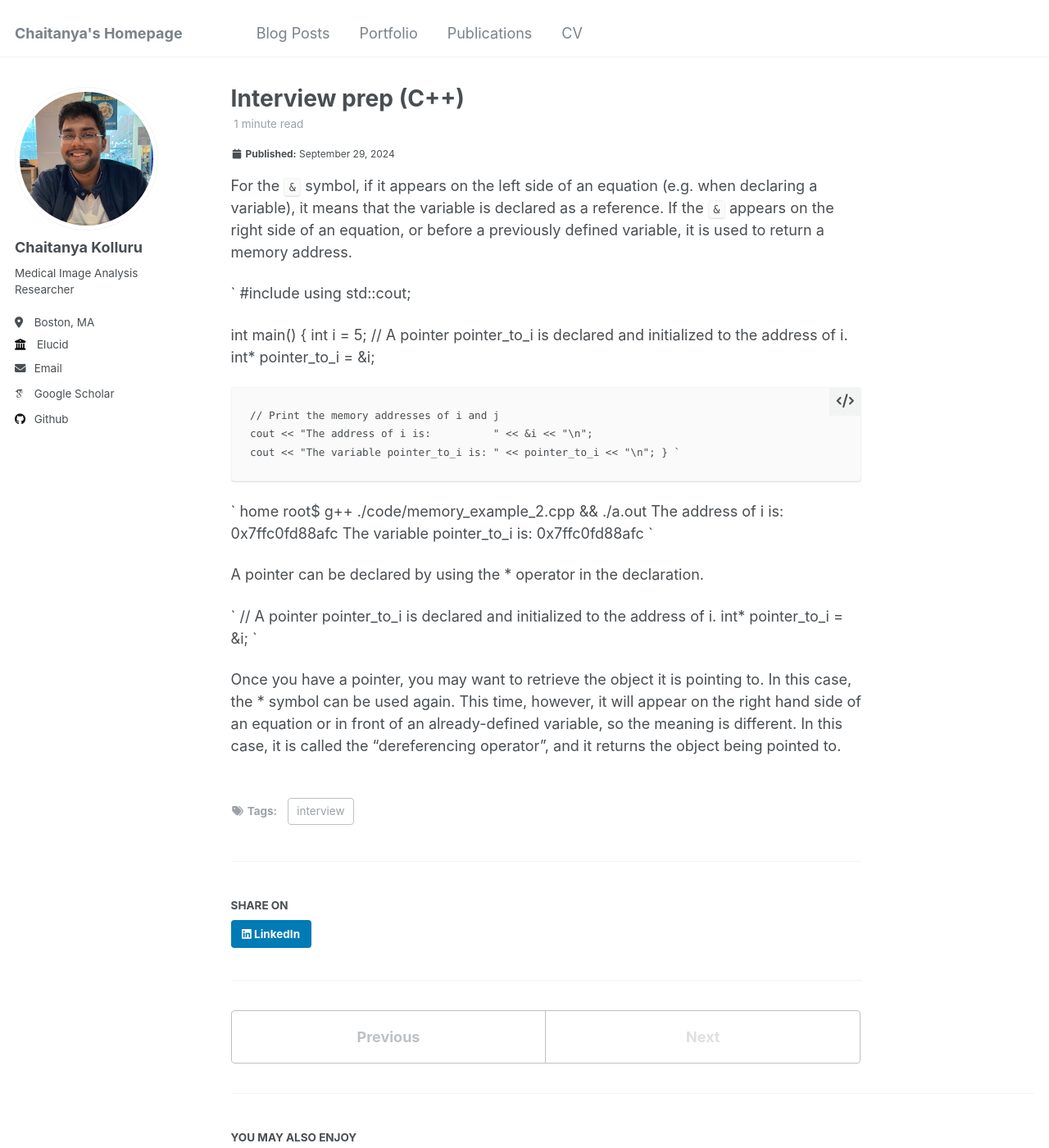
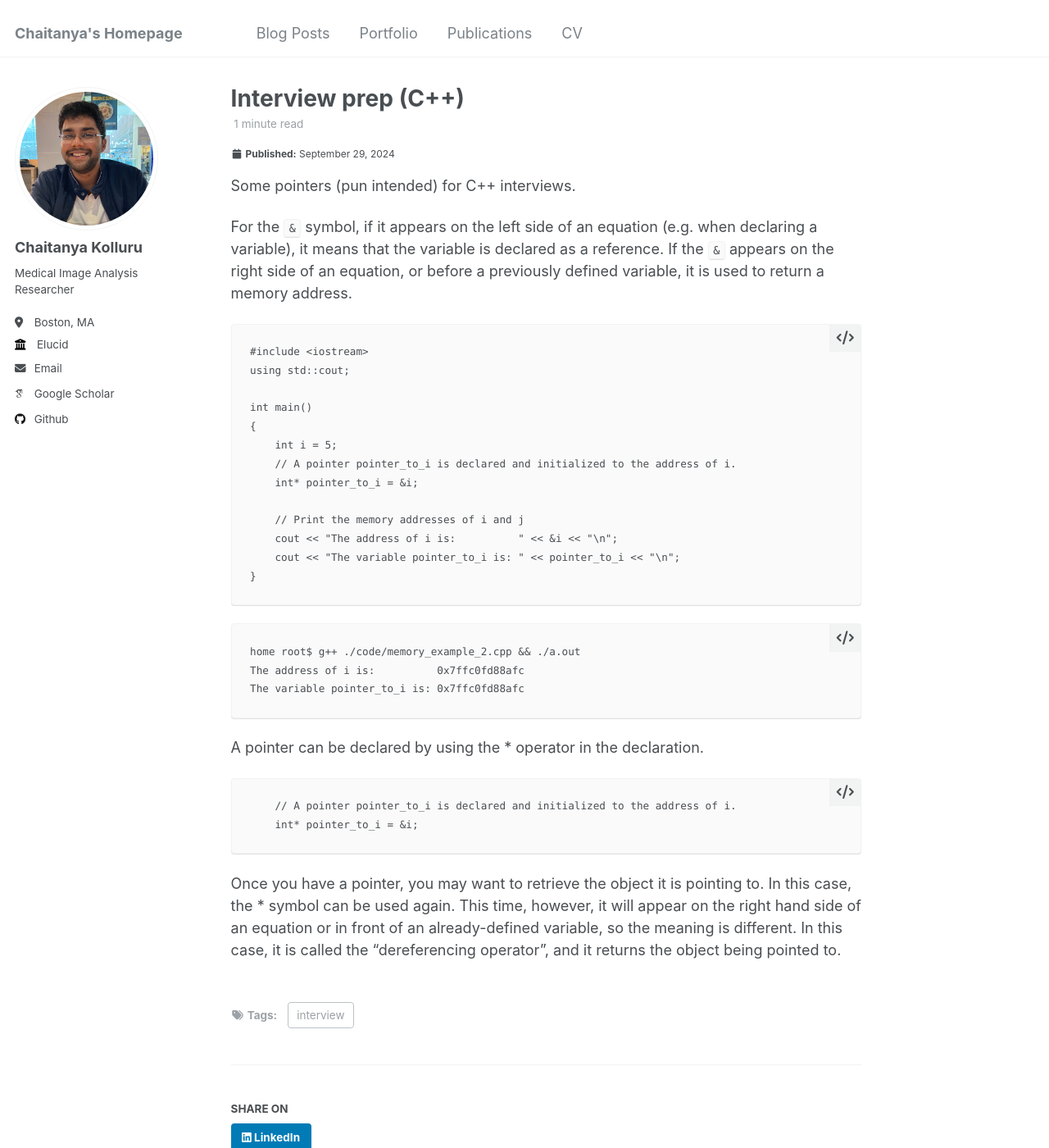
Before and after one commit to ckolluru/ckolluru.github.io, a Jekyll site: the page built from _posts/2024-09-29-interview-prep.md, in a window 1280 px wide and 1400 px high. Shown: the whole window at 82% size. Built offline with Jekyll 4.4.1, drawn with Linux system fonts in a browser that asks for light colours; some web fonts are replaced.

Commit message:
code formatting

````diff
--- a/_posts/2024-09-29-interview-prep.md
+++ b/_posts/2024-09-29-interview-prep.md
@@ -6,9 +6,11 @@ tags:
   - interview
 ---
 
+Some pointers (pun intended) for C++ interviews.
+
 For the `&` symbol, if it appears on the left side of an equation (e.g. when declaring a variable), it means that the variable is declared as a reference. If the `&` appears on the right side of an equation, or before a previously defined variable, it is used to return a memory address.
 
-`
+```
 #include <iostream>
 using std::cout;
 
@@ -22,19 +24,19 @@ int main()
     cout << "The address of i is:          " << &i << "\n";
     cout << "The variable pointer_to_i is: " << pointer_to_i << "\n";
 }
-`
+```
 
-`
+```
 home root$ g++ ./code/memory_example_2.cpp && ./a.out
 The address of i is:          0x7ffc0fd88afc
 The variable pointer_to_i is: 0x7ffc0fd88afc
-`
+```
 
 A pointer can be declared by using the * operator in the declaration.
 
-`
+```
     // A pointer pointer_to_i is declared and initialized to the address of i.
     int* pointer_to_i = &i;
-`
+```
 
 Once you have a pointer, you may want to retrieve the object it is pointing to. In this case, the * symbol can be used again. This time, however, it will appear on the right hand side of an equation or in front of an already-defined variable, so the meaning is different. In this case, it is called the "dereferencing operator", and it returns the object being pointed to.
````
